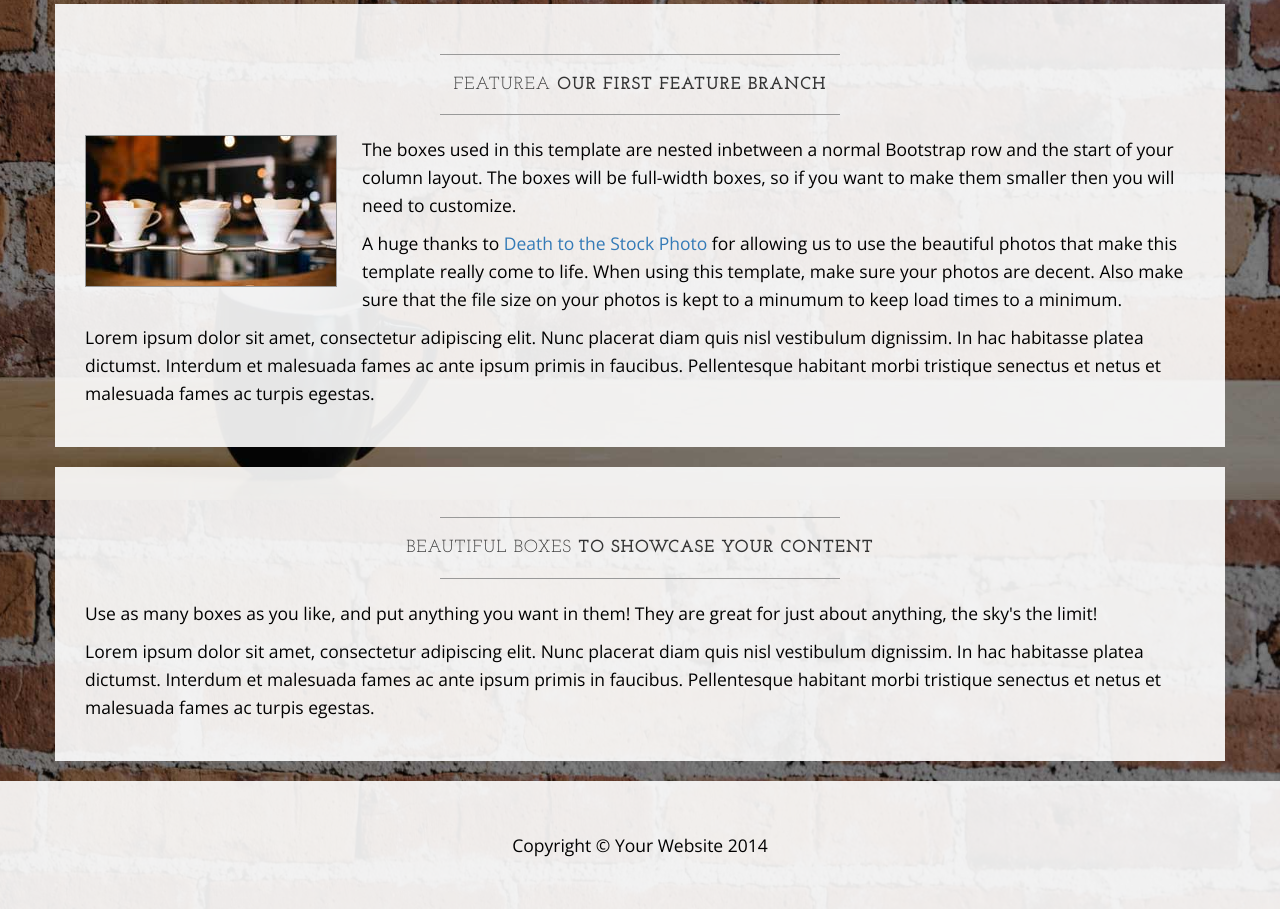
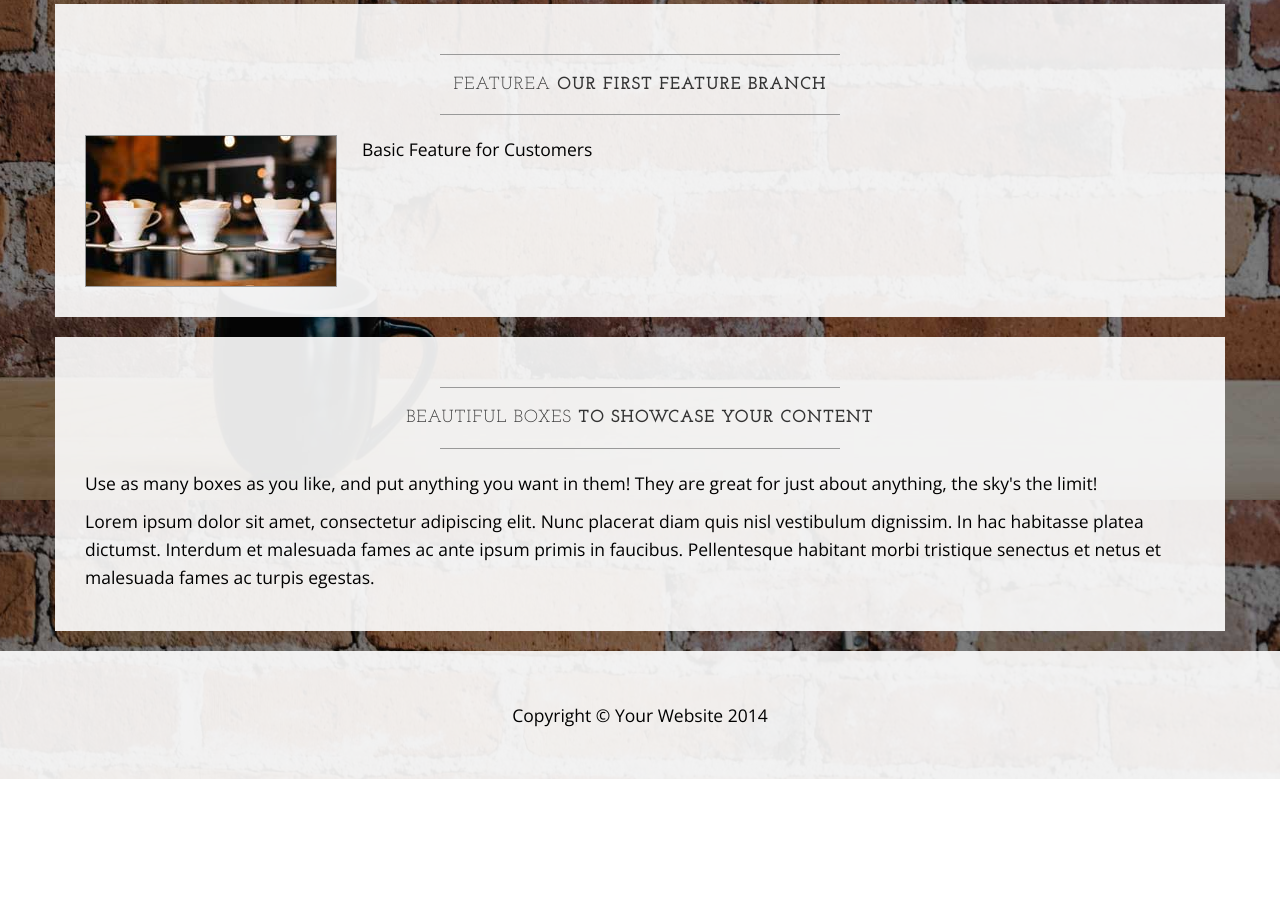
Before and after one commit to sukanya127/Learnable-Git-Course, a plain HTML site: page index.html in a window 1280 px wide. Shown: the part 1100-2009 px from the top of the page. After the commit the page ends 1879 px from the top, so only its background shows below. Drawn offline with nearby package versions, Linux system fonts and the light colour scheme.

Commit message:
Edit paragraph about features

```diff
--- a/index.html
+++ b/index.html
@@ -129,9 +129,7 @@
                     <hr>
                     <img class="img-responsive img-border img-left" src="img/intro-pic.jpg" alt="">
                     <hr class="visible-xs">
-                    <p>The boxes used in this template are nested inbetween a normal Bootstrap row and the start of your column layout. The boxes will be full-width boxes, so if you want to make them smaller then you will need to customize.</p>
-                    <p>A huge thanks to <a href="http://join.deathtothestockphoto.com/" target="_blank">Death to the Stock Photo</a> for allowing us to use the beautiful photos that make this template really come to life. When using this template, make sure your photos are decent. Also make sure that the file size on your photos is kept to a minumum to keep load times to a minimum.</p>
-                    <p>Lorem ipsum dolor sit amet, consectetur adipiscing elit. Nunc placerat diam quis nisl vestibulum dignissim. In hac habitasse platea dictumst. Interdum et malesuada fames ac ante ipsum primis in faucibus. Pellentesque habitant morbi tristique senectus et netus et malesuada fames ac turpis egestas.</p>
+                    <p>Basic Feature for Customers</p>
                 </div>
             </div>
         </div>
```
